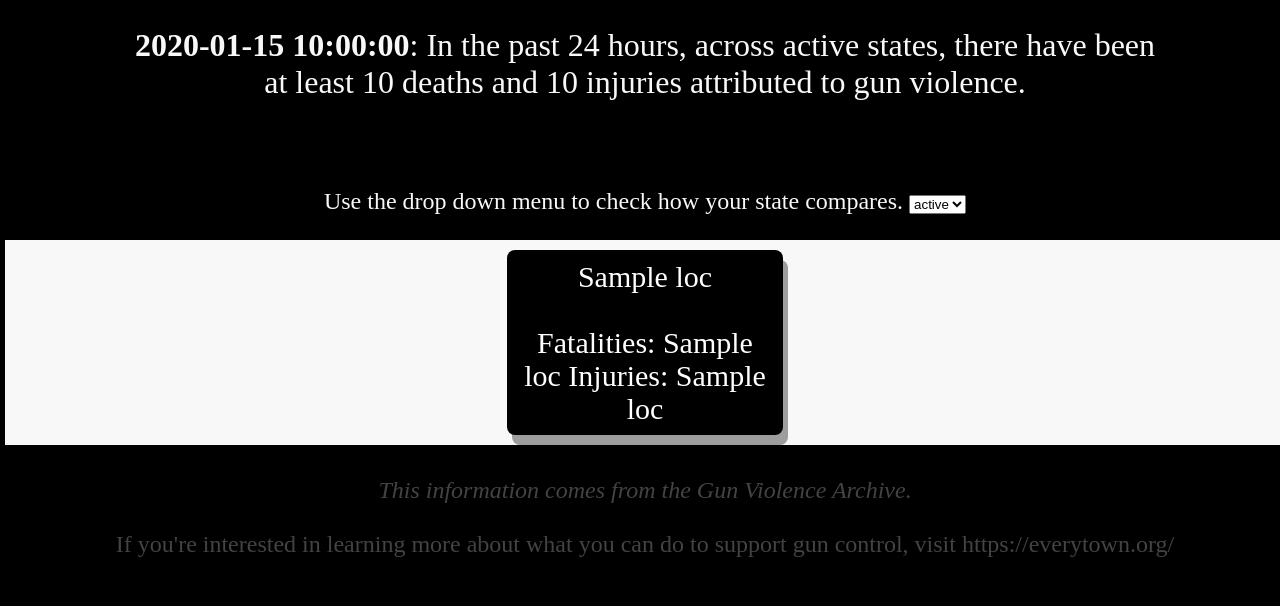
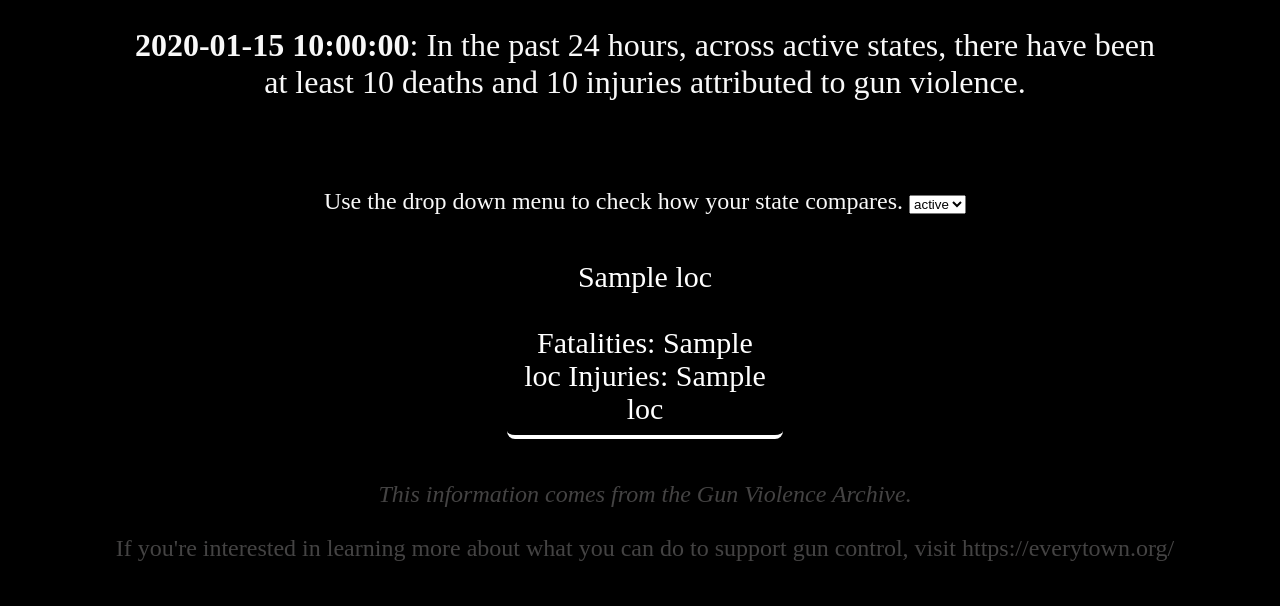
Before and after one commit to Allyson-English/GunViolenceStats, a Flask app: template templates/index.html in a window 1280 px wide. Shown: the part 344-950 px from the top of the page. Before the commit the page ends 901 px from the top, so only its background shows below. Run offline with Flask 2, Linux system fonts and the light colour scheme; the template is opened without the code that fills it: most values are stand-ins (such as "Sample title", 1, 10 or a date in 2020); parts of the project's set-up code (start-up, migrations or seed data) failed here and were passed over.

Commit message:
reverted to previous db access, reformated homepage

```diff
--- a/app.py
+++ b/app.py
@@ -4,25 +4,10 @@ from bs4 import BeautifulSoup
 import pandas as pd
 import requests
 import datetime
-from flask_sqlalchemy import SQLalchemy
 import sqlalchemy
 from sqlalchemy import Table, Column, Integer, String, MetaData
 
-if False:
-    headers = headers
-
-    url = "https://www.gunviolencearchive.org/last-72-hours"
-
-    page = requests.get(url, headers=headers)
-    page = page.text
-
-    df = pd.read_html(page, header=0, index_col=0)
-    df = df[0].reset_index().drop(columns=["Operations"])
-    df.columns = ["date", "state", "city", "address", "killed", "injured"]
-
 app = Flask(__name__)
-app.config['SQLALCHEMY_DATABASE'] = ''
-
 
 @app.route("/")
 def index():
@@ -43,7 +28,10 @@ def index():
     engine = sqlalchemy.create_engine(f"sqlite:///{db_path}")
 
     with engine.connect() as conn:
-        query = f"SELECT * FROM gun_violence WHERE date = '{today}' OR date = '{yesterday}' GROUP BY state;"
+        query = f"""SELECT * FROM gun_violence
+        WHERE date = '{today}' AND killed > 0 OR date = '{today}' AND injured > 0
+        OR date = '{yesterday}' AND killed > 0 OR date = '{yesterday}' AND injured > 0
+        GROUP BY state;"""
         df = pd.read_sql(query, conn)
 
     test = df.columns
--- a/static/main.css
+++ b/static/main.css
@@ -84,7 +84,7 @@ h4 {
 .flex-container {
     display: flex;
     flex-wrap: wrap;
-    background-color: #F8F8F8;
+    background-color: black;
   }
 
 .flex-container > div {
@@ -99,6 +99,7 @@ line-height:1.1em;
 font-size: 30px;
 color: white;
 padding: 10px;
-box-shadow: 5px 10px #9e9d9d;
+border-bottom: 4px solid white;
+box-shadow: 5px 10px black;
 border-radius: 8px;
 }
```
